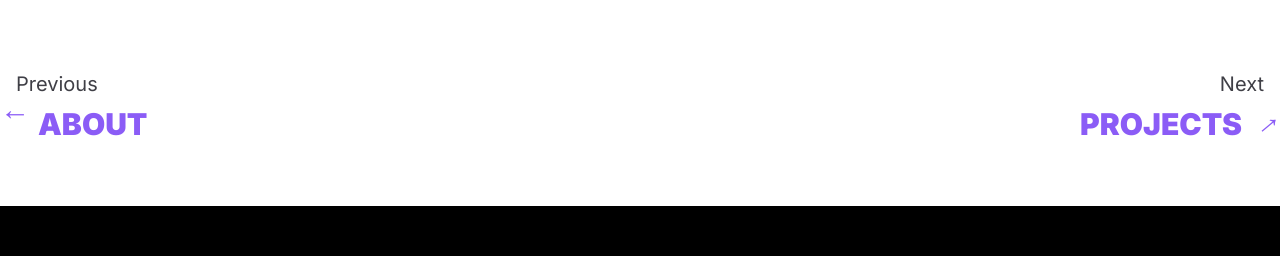
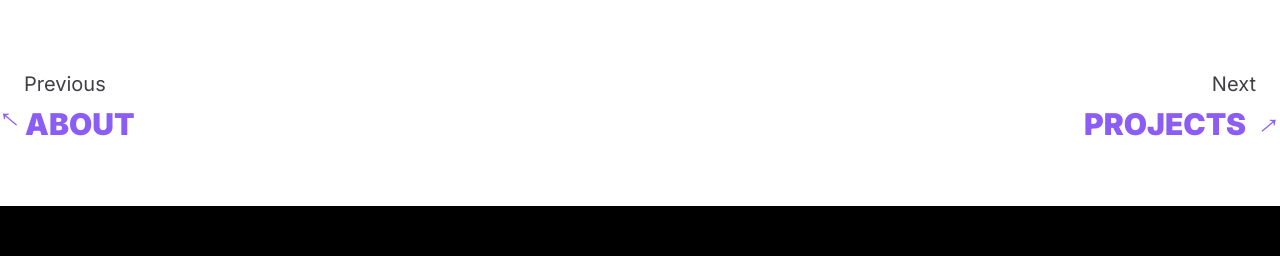
Before and after one commit to Sideshow-Charles/Portfolio-v2, a Next.js app: page /work in a window 1280 px wide. Shown: the part 2472-2728 px from the top of the page. Built offline with nearby package versions, Linux system fonts and the light colour scheme.

Commit message:
Fix(Nav Distortion): Fix Navigation Distortion on Work Page

```diff
--- a/src/app/work/page.tsx
+++ b/src/app/work/page.tsx
@@ -70,23 +70,23 @@ const Works: React.FC = () => {
         />
         {/* End of Work History Section */}
 
-        <div className="flex justify-between items-center">
+        <div className="flex justify-between items-center overflow-x-hidden">
           <div className="text-left">
-            <p className="text-xl ml-4 text-zinc-700 max-md:text-lg max-sm:text-base">Previous</p>
+            <p className="text-xl ml-6 text-zinc-700 max-md:text-lg max-sm:text-base">Previous</p>
             <Link href="/about">
               <p className="font-black mt-2 mb-16 text-3xl text-violet-500 max-md:text-2xl">
-                <span className="inline-block transform rotate-[180deg] relative top-[-0.1em] mr-2">&#x2192;</span>
+                <span className="inline-block ml-[-0.6952vw] transform rotate-[-140deg] relative top-[-0em] mr-1">&#x2192;</span>
                 ABOUT
               </p>
             </Link>
           </div>
 
           <div className="text-right">
-            <p className="text-xl mr-4 text-zinc-700 max-md:text-lg max-sm:text-base">Next</p>
+            <p className="text-xl mr-6 text-zinc-700 max-md:text-lg max-sm:text-base">Next</p>
             <Link href="/projects">
               <p className="font-black mt-2 mb-16 text-3xl text-violet-500 max-md:text-2xl">
                 PROJECTS
-                <span className="inline-block transform rotate-[-40deg] relative top-[-0.1em] ml-2">&#x2192;</span>
+                <span className="inline-block transform rotate-[-40deg] relative top-[-0.1em] ml-1">&#x2192;</span>
               </p>
             </Link>
           </div>
```
